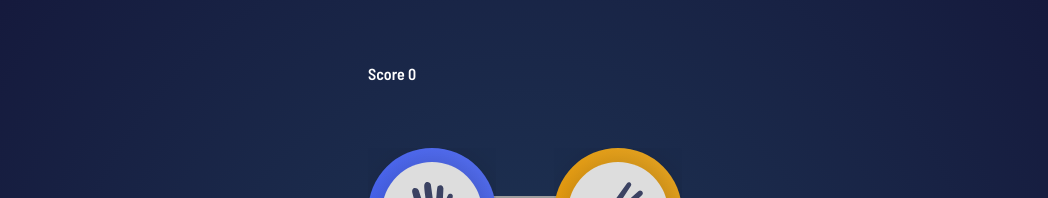
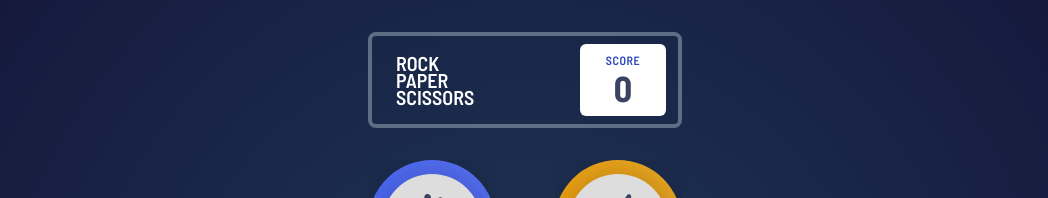
Before and after one commit to dannyfongdev/rps-game, a Vue app: page / in a window 1280 px wide. Shown: the top 198 px of the page, without its empty margins (115-1163 px from the left). Built offline with nearby package versions, Linux system fonts and the light colour scheme; grey boxes are pictures that could not be loaded.

Commit message:
add header content, styling

```diff
--- a/src/components/Header.vue
+++ b/src/components/Header.vue
@@ -1,5 +1,15 @@
 <template>
-  <div class="h-[148px] w-[314px] flex items-center">Score {{ score }}</div>
+  <div
+    class="flex justify-between items-center h-[96px] w-[314px] border-4 border-header-outline rounded-lg mt-8 mb-8 p-6"
+  >
+    <div class="leading-[.85] text-xl">ROCK<br />PAPER<br />SCISSORS</div>
+    <div
+      class="flex flex-col justify-center items-center rounded-md bg-white w-[86px] h-[72px] -mr-3"
+    >
+      <div class="text-score-text text-xs tracking-wider">SCORE</div>
+      <div class="text-dark-text text-4xl font-black">{{ score }}</div>
+    </div>
+  </div>
 </template>
 <script>
 export default {
```
Also changed, not shown: 1 other file (tests, documents, lock files or other folders).
